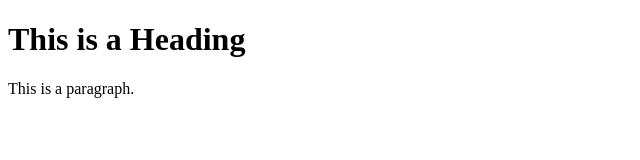
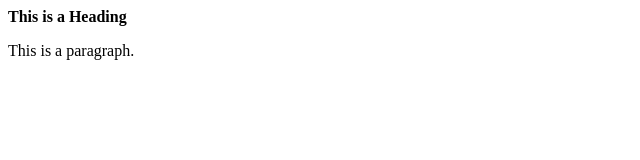
Before and after one commit to ezzahafiqah/scmtesting, a plain HTML site: page index.html in a window 1280 px wide. Shown: the whole page, without its empty margins (0-640 px from the left). Drawn offline with Linux system fonts and the light colour scheme.

Commit message:
Update index.html
ubah h1 jadi bold

```diff
--- a/index.html
+++ b/index.html
@@ -5,7 +5,7 @@
 </head>
 <body>
 
-<h1>This is a Heading</h1>
+<b>This is a Heading</b>
 <p>This is a paragraph.</p>
 
 </body>
```
